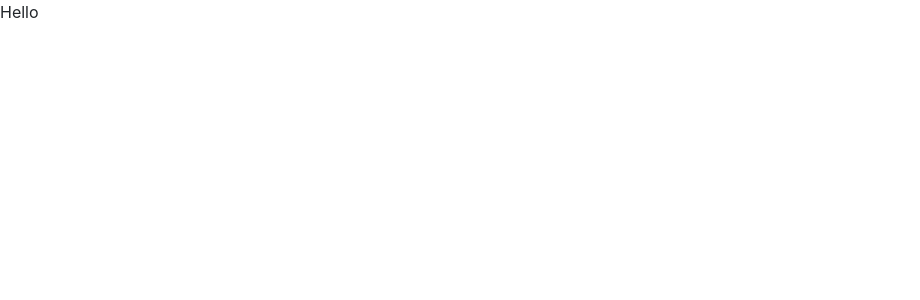
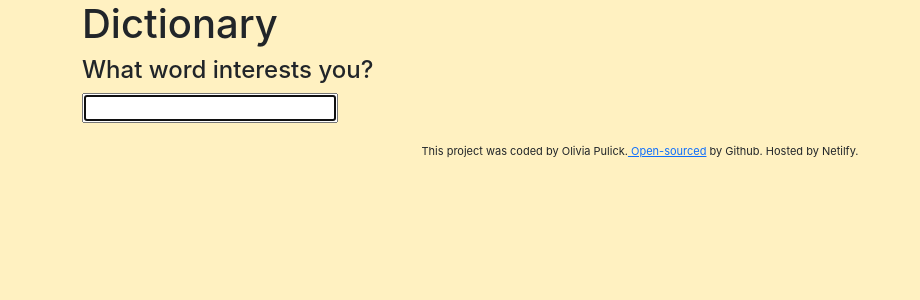
Before and after one commit to orpulick/Dictionary-App, a React (Create React App) app: page / in a window 1280 px wide. Shown: the top 300 px of the page, without its empty margins (0-920 px from the left). Built offline with nearby package versions, Linux system fonts and the light colour scheme.

Commit message:
Set up dictionary component with keyword

```diff
--- a/src/App.css
+++ b/src/App.css
@@ -0,0 +1,8 @@
+footer {
+  font-size: 11px;
+  margin-top: 20px;
+  text-align: center;
+}
+body {
+  background: #fff1c1;
+}
--- a/src/App.js
+++ b/src/App.js
@@ -1,10 +1,23 @@
-import logo from "./logo.svg";
 import "./App.css";
+import Dictionary from "./Dictionary";
 
 export default function App() {
   return (
     <div className="App">
-      <header className="App-header">Hello</header>
+      <div className="container">
+        <header className="App-header"></header>
+        <main>
+          <Dictionary />
+        </main>
+        <footer>
+          This project was coded by Olivia Pulick.
+          <a href="https://github.com/orpulick/Dictionary-App">
+            {" "}
+            Open-sourced
+          </a>{" "}
+          by Github. Hosted by Netilfy.
+        </footer>
+      </div>
     </div>
   );
 }
--- /dev/null
+++ b/src/Dictionary.js
@@ -0,0 +1,25 @@
+import React, { useState } from "react";
+import "./Dictionary.css";
+
+export default function Dictionary() {
+  let [keyword, setKeyword] = useState("");
+
+  function handleKeywordChange(event) {
+    setKeyword(event.target.value);
+  }
+
+  function search(event) {
+    event.preventDefault();
+    alert(`Searching for ${keyword}`);
+  }
+
+  return (
+    <div className="Dictionary">
+      <h1>Dictionary</h1>
+      <h4>What word interests you?</h4>
+      <form onSubmit={search}>
+        <input type="search" autoFocus={true} onChange={handleKeywordChange} />
+      </form>
+    </div>
+  );
+}
```
Also changed, not shown: src/Dictionary.css (added).
